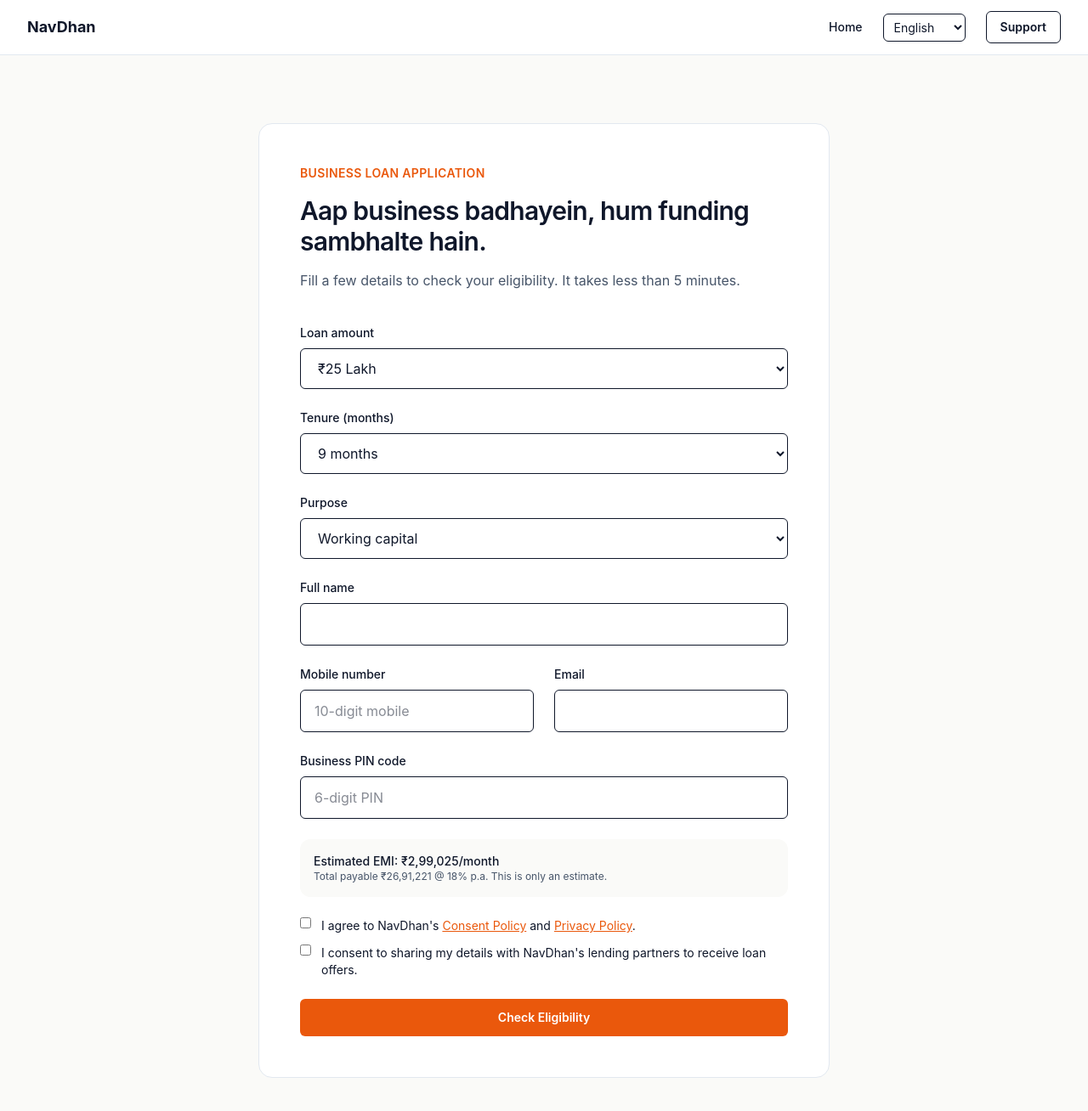
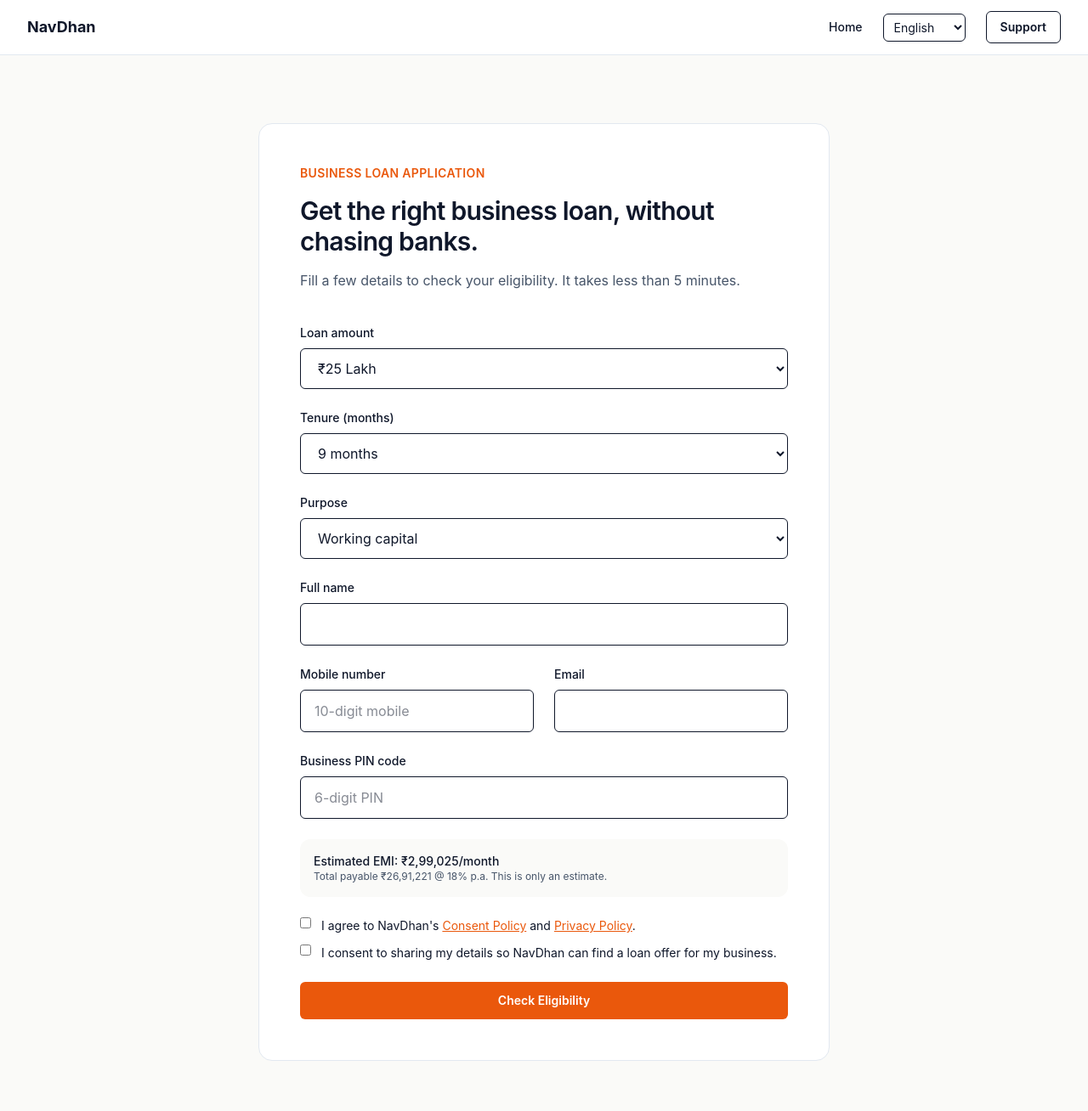
Before and after one commit to Kubar-Labs/navdhan-redesign, a Next.js app: page /en/apply in a window 1280 px wide. Shown: the top 1308 px of the page at 85% size. Built offline with nearby package versions, Linux system fonts and the light colour scheme.

Commit message:
fix(apply): localize apply heading and consent per locale, remove next-intl client dependency

```diff
--- a/app/[locale]/apply/page.tsx
+++ b/app/[locale]/apply/page.tsx
@@ -7,8 +7,29 @@
 import { emiDefaults } from "@/src/lib/data/siteData";
 import { formatCurrencyInr, calculateEmiBreakdown } from "@/src/lib/utils/emi";
 
+const copyByLocale: Record<
+  string,
+  { heading: string; description: string; consentLender: string; submit: string }
+> = {
+  en: {
+    heading: "Get the right business loan, without chasing banks.",
+    description: "Fill a few details to check your eligibility. It takes less than 5 minutes.",
+    consentLender:
+      "I consent to sharing my details so NavDhan can find a loan offer for my business.",
+    submit: "Check Eligibility",
+  },
+  hi: {
+    heading: "सही बिज़नेस लोन पाएँ, बैंकों के पीछे न भागें।",
+    description: "पात्रता जाँचने के लिए कुछ विवरण भरें। इसमें 5 मिनट से भी कम समय लगता है।",
+    consentLender:
+      "मैं सहमत हूँ कि मेरे व्यवसाय के लिए लोन ऑफ़र ढूंढने के लिए NavDhan मेरे विवरण साझा कर सकता है।",
+    submit: "पात्रता जाँचें",
+  },
+};
+
 export default function ApplyPage() {
   const { locale } = useParams<{ locale: string }>();
+  const copy = copyByLocale[locale] ?? copyByLocale.en;
   const [submitted, setSubmitted] = useState(false);
   const [form, setForm] = useState({
     amount: String(emiDefaults.defaultAmount),
@@ -73,11 +94,9 @@
           Business loan application
         </p>
         <h1 className="mt-4 text-3xl font-semibold tracking-tight text-nt-slate-900">
-          Aap business badhayein, hum funding sambhalte hain.
+          {copy.heading}
         </h1>
-        <p className="mt-4 text-nt-slate-600">
-          Fill a few details to check your eligibility. It takes less than 5 minutes.
-        </p>
+        <p className="mt-4 text-nt-slate-600">{copy.description}</p>
 
         <form onSubmit={handleSubmit} className="mt-10 space-y-6">
           <div>
@@ -194,11 +213,17 @@
               />
               <span>
                 I agree to NavDhan{"'"}s{" "}
-                <Link href={`/${locale}/legal/consent-policy`} className="text-nt-orange-600 underline">
+                <Link
+                  href={`/${locale}/legal/consent-policy`}
+                  className="text-nt-orange-600 underline"
+                >
                   Consent Policy
                 </Link>{" "}
                 and{" "}
-                <Link href={`/${locale}/legal/privacy-policy`} className="text-nt-orange-600 underline">
+                <Link
+                  href={`/${locale}/legal/privacy-policy`}
+                  className="text-nt-orange-600 underline"
+                >
                   Privacy Policy
                 </Link>
                 .
@@ -211,10 +236,7 @@
                 checked={form.consentLender}
                 onChange={(e) => setForm({ ...form, consentLender: e.target.checked })}
               />
-              <span>
-                I consent to sharing my details with NavDhan{"'"}s lending partners to receive loan
-                offers.
-              </span>
+              <span>{copy.consentLender}</span>
             </label>
           </div>
 
@@ -222,7 +244,7 @@
             type="submit"
             className="w-full rounded-md bg-nt-orange-600 px-6 py-3 text-sm font-semibold text-white hover:bg-nt-orange-700"
           >
-            Check Eligibility
+            {copy.submit}
           </button>
         </form>
       </div>
--- a/app/[locale]/layout.tsx
+++ b/app/[locale]/layout.tsx
@@ -11,7 +11,6 @@
   if (!isValidLocale(locale)) {
     notFound();
   }
-
   return (
     <div lang={locale} className="min-h-screen">
       {children}
@@ -20,5 +19,14 @@
 }
 
 export function generateStaticParams() {
-  return [{ locale: "en" }, { locale: "hi" }, { locale: "bn" }, { locale: "te" }, { locale: "mr" }, { locale: "ta" }, { locale: "kn" }, { locale: "ml" }];
+  return [
+    { locale: "en" },
+    { locale: "hi" },
+    { locale: "bn" },
+    { locale: "te" },
+    { locale: "mr" },
+    { locale: "ta" },
+    { locale: "kn" },
+    { locale: "ml" },
+  ];
 }
--- a/src/lib/i18n/messages/en.ts
+++ b/src/lib/i18n/messages/en.ts
@@ -160,6 +160,15 @@
     },
     lastUpdated: "Last updated: {date}",
   },
+  apply: {
+    heading: "Get the right business loan, without chasing banks.",
+    description: "Fill a few details to check your eligibility. It takes less than 5 minutes.",
+    consentData:
+      "I consent to NavDhan using my details to assess eligibility and share a loan offer.",
+    consentLender:
+      "I consent to sharing my details so NavDhan can find a loan offer for my business.",
+    submit: "Check Eligibility",
+  },
   errors: {
     notFound: {
       heading: "Page not found",
--- a/src/lib/i18n/messages/hi.ts
+++ b/src/lib/i18n/messages/hi.ts
@@ -160,6 +160,15 @@
     },
     lastUpdated: "अंतिम अद्यतन: {date}",
   },
+  apply: {
+    heading: "सही बिज़नेस लोन पाएँ, बैंकों के पीछे न भागें।",
+    description: "पात्रता जाँचने के लिए कुछ विवरण भरें। इसमें 5 मिनट से भी कम समय लगता है।",
+    consentData:
+      "मैं सहमत हूँ कि NavDhan पात्रता जाँचने और लोन ऑफ़र साझा करने के लिए मेरे विवरण का उपयोग करे।",
+    consentLender:
+      "मैं सहमत हूँ कि मेरे व्यवसाय के लिए लोन ऑफ़र ढूंढने के लिए NavDhan मेरे विवरण साझा कर सकता है।",
+    submit: "पात्रता जाँचें",
+  },
   errors: {
     notFound: {
       heading: "पृष्ठ नहीं मिला",
```
